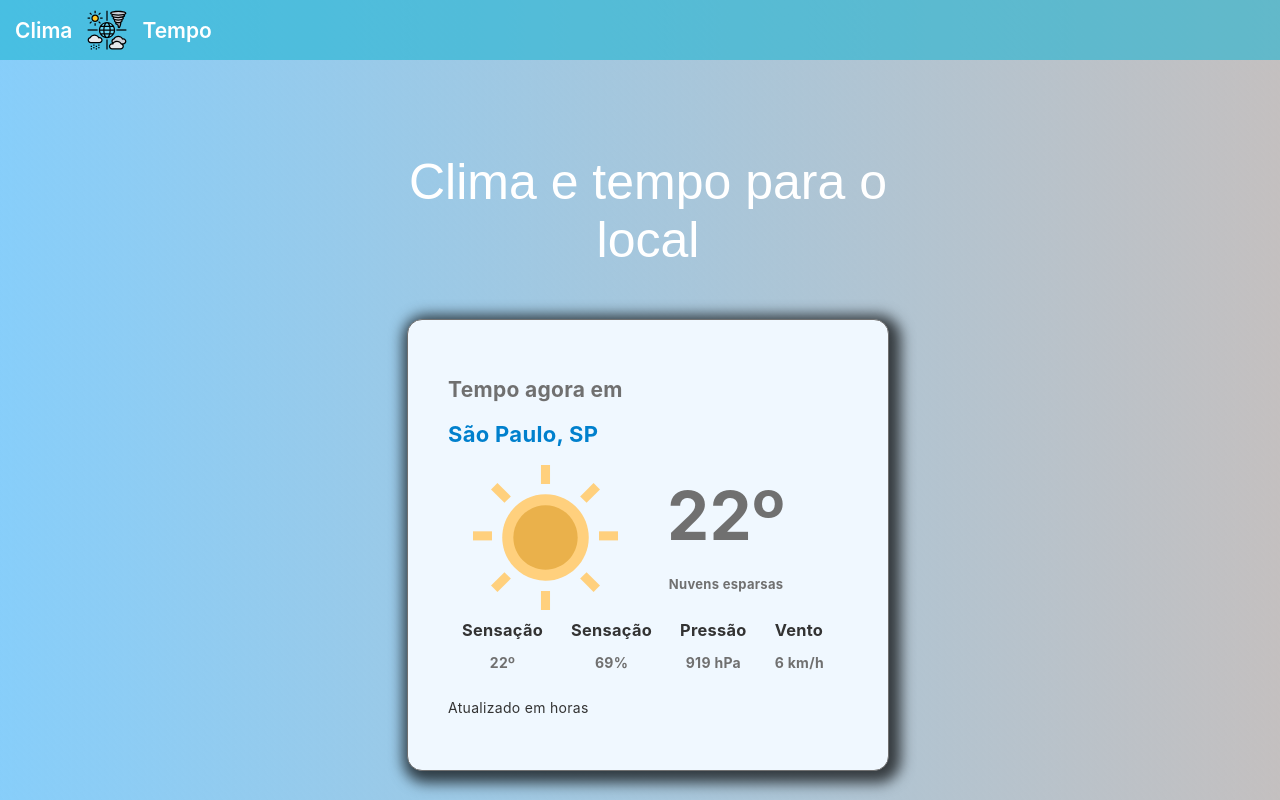
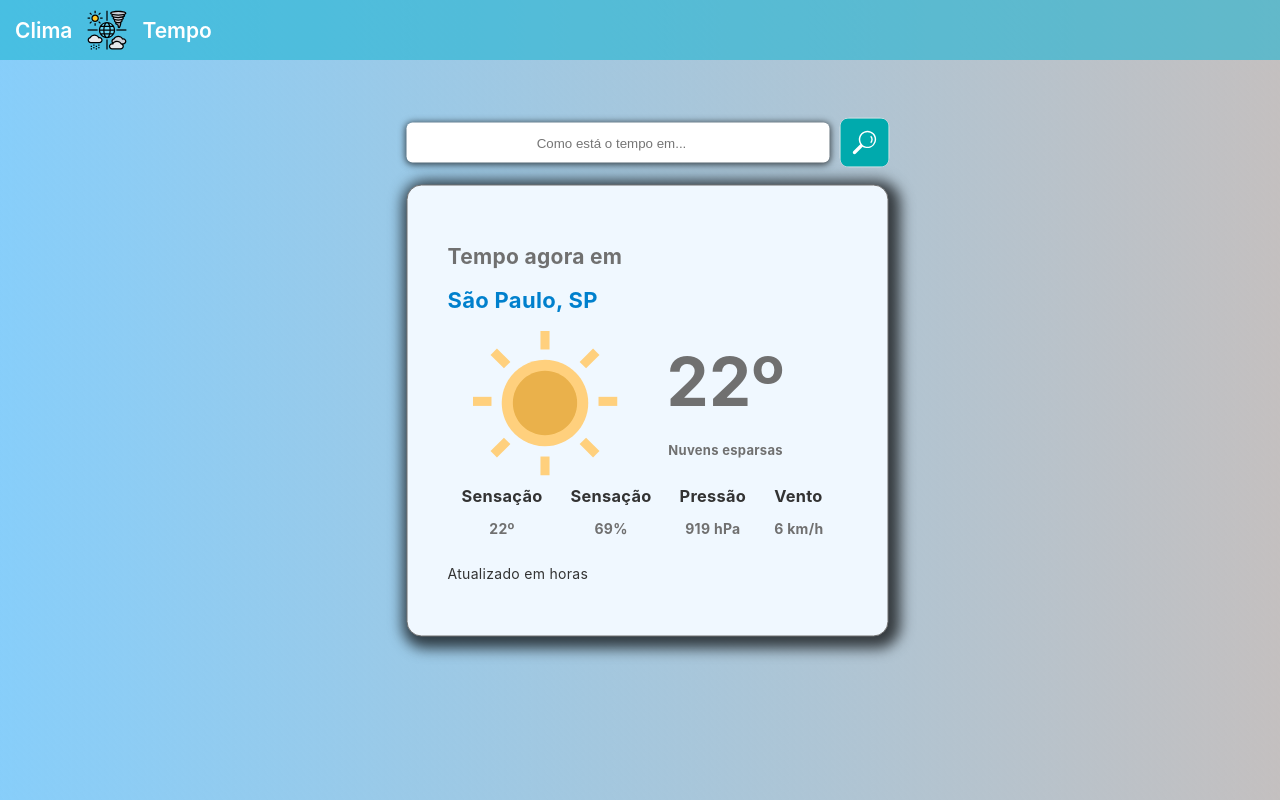
Before and after one commit to suzukikarol/Climatempo, an Angular app in the folder weather-project/: page / in a window 1280 px wide. Built offline with nearby package versions, Linux system fonts and the light colour scheme.

Commit message:
gerado o componente de busca e finalizado o estilo

```diff
--- a/weather-project/src/app/app.component.css
+++ b/weather-project/src/app/app.component.css
@@ -1,4 +1,3 @@
-
 :host {
   font-family: -apple-system, BlinkMacSystemFont, "Segoe UI", Roboto, Helvetica, Arial, sans-serif, "Apple Color Emoji", "Segoe UI Emoji", "Segoe UI Symbol";
   font-size: 14px;
@@ -16,7 +15,7 @@
   height: 60px;
   display: flex;
   align-items: center;
-  background-color: #19b4d291;;
+  background-color: #19b4d291;
   color: white;
 }
 
@@ -35,23 +34,12 @@
   margin-left: 15px;
 }
 
-
-
 .content {
-  /* display: flex;
-  padding: 0 16px;
-
-  flex-direction: column;
-  align-items: center;
-  justify-content: center;
-  margin-left: auto;
-  margin-right: auto; */
   position: absolute;
   margin-left: 50%;
   margin-right: 50%;
-  margin-top: -19%;
+  margin-top: -12%;
   transform: translate(-50%, 50%)
-
 }
 
 footer {
@@ -66,12 +54,8 @@ footer a {
   align-items: center;
 }
 
-
-/* Responsive Styles */
-@media screen and (max-width: 767px) {
-
+@media screen and (max-width: 700px){
+  .content{
+    margin-top: -14%;
+  }
 }
-
-@media screen and (max-width: 575px) {
-
-}
--- a/weather-project/src/app/app.component.html
+++ b/weather-project/src/app/app.component.html
@@ -9,11 +9,12 @@
 </div>
 
 <div class="content">
+  <router-outlet></router-outlet>
 
+  <app-buscar-clima></app-buscar-clima>
+  <br/>
   <app-mostra-tempo></app-mostra-tempo>
 
   <footer></footer>
 
 </div>
-
-<router-outlet></router-outlet>
--- a/weather-project/src/app/app.module.ts
+++ b/weather-project/src/app/app.module.ts
@@ -4,11 +4,13 @@ import { NgModule } from '@angular/core';
 import { AppRoutingModule } from './app-routing.module';
 import { AppComponent } from './app.component';
 import { MostraTempoComponent } from './mostra-tempo/mostra-tempo.component';
+import { BuscarClimaComponent } from './buscar-clima/buscar-clima.component';
 
 @NgModule({
   declarations: [
     AppComponent,
-    MostraTempoComponent
+    MostraTempoComponent,
+    BuscarClimaComponent
   ],
   imports: [
     BrowserModule,
--- /dev/null
+++ b/weather-project/src/app/buscar-clima/buscar-clima.component.css
@@ -0,0 +1,35 @@
+input[type="search"] {
+    width: 423px;
+    height: 40px;
+    border-radius: 6px;
+    border-style: none;
+    text-align: center;
+    box-shadow: 0px 1px 7px 1px rgb(0, 0, 0, 0.7);
+}
+
+input:hover{
+    box-shadow: 0 0 2px #4dbede, 0 0 15px #4dbede, 0 0 15px #4dbede;
+    transition-delay: 0.1s;
+}
+
+button{
+    background-image: url(src/assets/icon/lupa.svg);
+    background-repeat: no-repeat;
+    width: 50px;
+    height: 50px;
+    border-radius: 10px;
+    border-style: none;
+    margin-left: 10px;
+}
+
+button:hover{
+    box-shadow: 0 0 10px #4dbede, 0 0 40px #4dbede, 0 0 80px #4dbede;
+    transition-delay: 0.1s;
+    opacity: 1;
+    cursor: pointer;
+}
+
+form{
+    display:flex;
+    align-items: center;
+}
--- /dev/null
+++ b/weather-project/src/app/buscar-clima/buscar-clima.component.html
@@ -0,0 +1,4 @@
+<form >
+    <input type="search" class="inputSearch" placeholder="Como está o tempo em...">
+    <button></button>
+</form>
--- /dev/null
+++ b/weather-project/src/app/buscar-clima/buscar-clima.component.ts
@@ -0,0 +1,15 @@
+import { Component, OnInit } from '@angular/core';
+
+@Component({
+  selector: 'app-buscar-clima',
+  templateUrl: './buscar-clima.component.html',
+  styleUrls: ['./buscar-clima.component.css']
+})
+export class BuscarClimaComponent implements OnInit {
+
+  constructor() { }
+
+  ngOnInit(): void {
+  }
+
+}
--- a/weather-project/src/app/mostra-tempo/mostra-tempo.component.css
+++ b/weather-project/src/app/mostra-tempo/mostra-tempo.component.css
@@ -1,10 +1,3 @@
-.title-principal {
-    font-family: 'Arial', sans-serif;
-    font-weight: 100px;
-    font-size: 50px;
-    color: white;
-    text-align: center;
-}
 
 .climashare{
     display: flex;
--- a/weather-project/src/app/mostra-tempo/mostra-tempo.component.html
+++ b/weather-project/src/app/mostra-tempo/mostra-tempo.component.html
@@ -1,4 +1,4 @@
-<p class="title-principal">Clima e tempo para o local</p>
+
 <div class="climashare">
 
     <div class="left">
```
Also changed, not shown: weather-project/src/assets/icon/lupa.svg (added), 1 other file (tests, documents, lock files or other folders).
